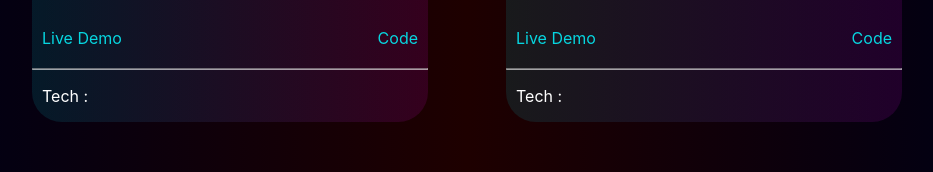
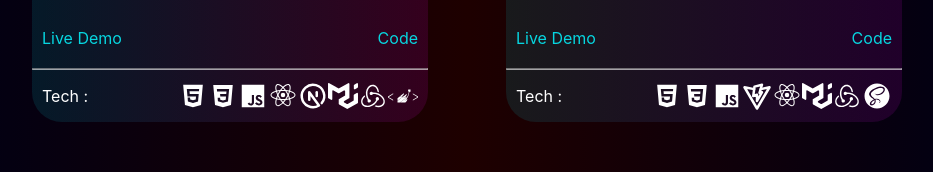
Before and after one commit to fathannasrullah/fathannasrullah.github.io, a React (Vite) app: page /projects in a window 1280 px wide. Shown: the part 427-599 px from the top of the page, without its empty margins (173-1106 px from the left). Built offline with nearby package versions, Linux system fonts and the light colour scheme; a web font is replaced by a local one.

Commit message:
add icons

```diff
--- a/src/components/ProjectItem.jsx
+++ b/src/components/ProjectItem.jsx
@@ -2,7 +2,7 @@ import { Fragment } from 'react'
 import { BiLogoCss3, BiLogoHtml5 } from 'react-icons/bi'
 
 function ProjectItem(props) {
-  //console.log(props.techLogo)
+  console.log(props.techLogo)
   return (
     <li className="project-item">
       <h1 className="project-title">{props.title}</h1>
@@ -10,19 +10,19 @@ function ProjectItem(props) {
         <img src={props.image} alt="" />
       </div>
       <div className="project-link-container">
-        <a href={props.link}>Live Demo</a>
-        <a href=''>Code</a>
+        <a href={props.link.demo}>Live Demo</a>
+        <a href={props.link.code}>Code</a>
       </div>
       <hr />
       <div className="project-tech-container">
         <p>Tech :</p>
-        {/*<div className='project-tech-logo'>
-          {props.techLogo.maps((logo, index) => (
+        <div className='project-tech-logo'>
+          {props.techLogo.map((Logo, index) => (
             <Fragment key={index}>
-              {logo}
+              <Logo />
             </Fragment>
           ))}
-        </div>*/}
+        </div>
       </div>
     </li>
   )
--- a/src/components/Projects.jsx
+++ b/src/components/Projects.jsx
@@ -14,7 +14,7 @@ import data from "../utils/dummy"
 
 function Projects() {
   const { projects } = data
-
+  console.log(projects)
   return (
     <div className="container">
       <section className="LinkAbout top" >
@@ -30,7 +30,7 @@ function Projects() {
                   title={projectItem.title}
                   image={projectItem.imageUrl}
                   link={projectItem.link}
-                  //techLogo={projectItem.techLogo}
+                  techLogo={projectItem.techLogo}
                 />
               )
             })
```
